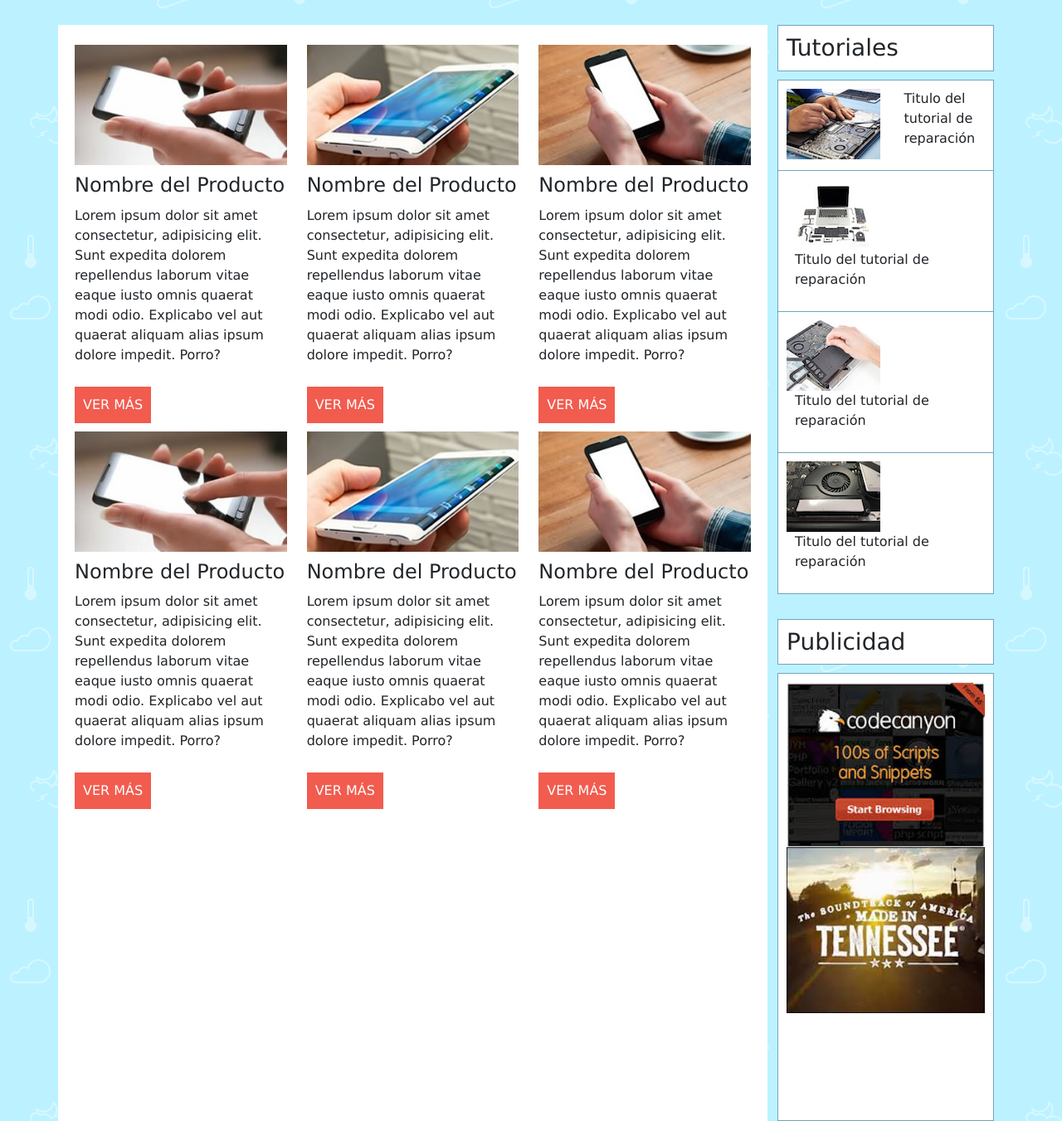
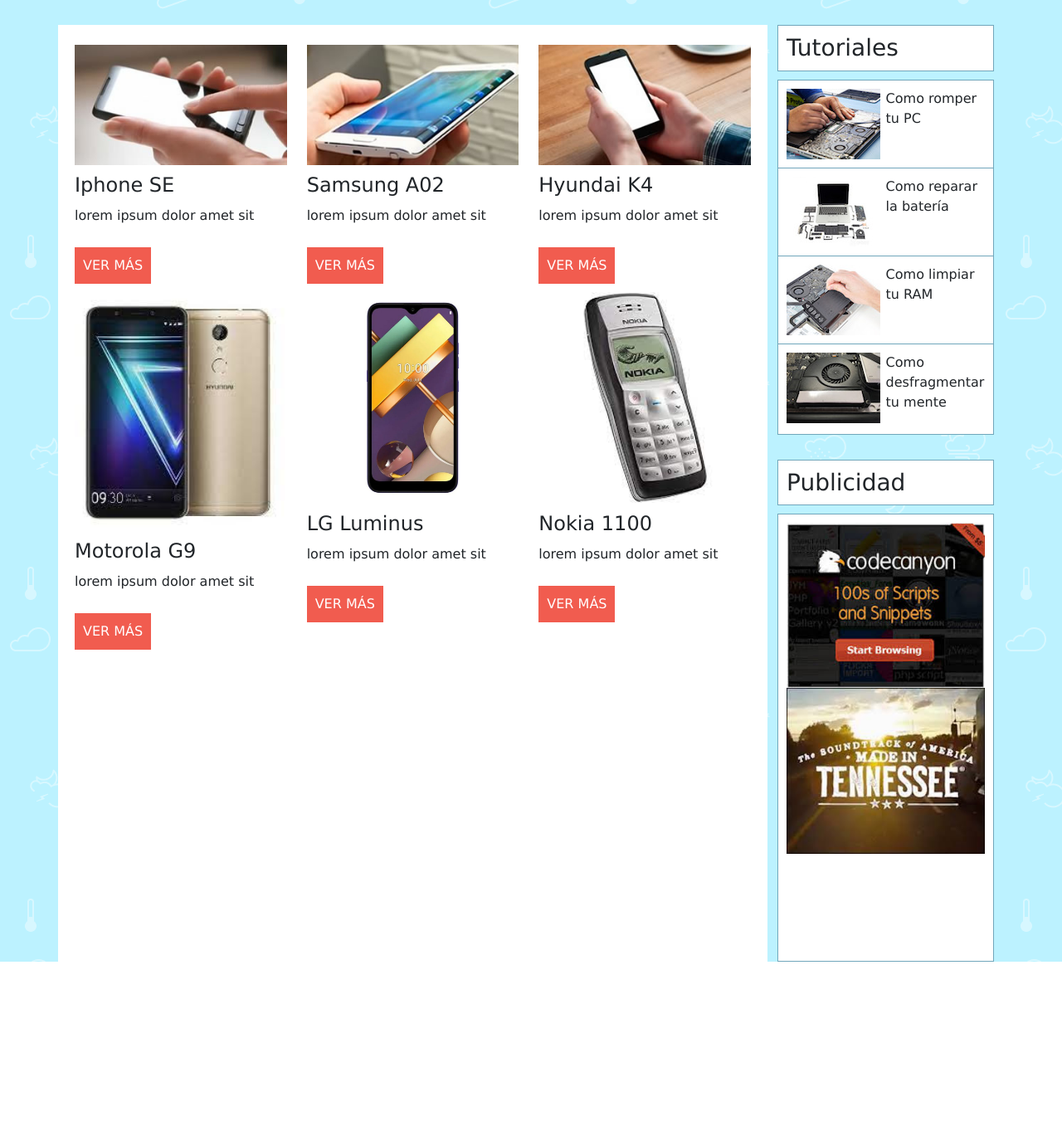
Before and after one commit to formarComision6/craftsy2.0, a Node server app: page / in a window 1280 px wide. Shown: the part 60-1411 px from the top of the page at 83% size. After the commit the page ends 1219 px from the top, so only its background shows below. Run offline with Node 20, Linux system fonts and the light colour scheme.

Commit message:
aplica productos y tutoriales

```diff
--- a/controllers/indexController.js
+++ b/controllers/indexController.js
@@ -1,7 +1,12 @@
+const productos = require('../data/products_db');
+const tutoriales = require('../data/tutorials_db');
+
 module.exports = {
     index : (req,res) => {
         return res.render('index',{
-            title : "Craftsy 2.0"
+            title : "Craftsy 2.0",
+            productos,
+            tutoriales
         })
     }
 }
--- /dev/null
+++ b/data/products.json
@@ -0,0 +1,38 @@
+[
+    {
+        "id" : 1,
+        "title" : "Iphone SE",
+        "description" : "lorem ipsum dolor amet sit",
+        "image" : "img-phone-01.jpg"
+    },
+    {
+        "id" : 2,
+        "title" : "Samsung A02",
+        "description" : "lorem ipsum dolor amet sit",
+        "image" : "img-phone-02.jpg"
+    },
+    {
+        "id" : 3,
+        "title" : "Hyundai K4",
+        "description" : "lorem ipsum dolor amet sit",
+        "image" : "img-phone-03.jpg"
+    },
+    {
+        "id" : 4,
+        "title" : "Motorola G9",
+        "description" : "lorem ipsum dolor amet sit",
+        "image" : "img-phone-04.jpg"
+    },
+    {
+        "id" : 5,
+        "title" : "LG Luminus",
+        "description" : "lorem ipsum dolor amet sit",
+        "image" : "img-phone-05.jpg"
+    },
+    {
+        "id" : 6,
+        "title" : "Nokia 1100",
+        "description" : "lorem ipsum dolor amet sit",
+        "image" : "img-phone-06.jpg"
+    }
+]
--- /dev/null
+++ b/data/products_db.js
@@ -0,0 +1,4 @@
+const fs = require('fs');
+const path = require('path');
+
+module.exports = JSON.parse(fs.readFileSync(path.join(__dirname,'products.json'),'utf-8'));
--- /dev/null
+++ b/data/tutorials.json
@@ -0,0 +1,18 @@
+[
+    {
+        "name": "Como romper tu PC",
+        "image": "aside-01.jpg"
+    },
+    {
+        "name": "Como reparar la batería",
+        "image": "aside-02.jpg"
+    },
+    {
+        "name": "Como limpiar tu RAM",
+        "image": "aside-03.jpg"
+    },
+    {
+        "name": "Como desfragmentar tu mente",
+        "image": "aside-04.jpg"
+    }
+]
--- /dev/null
+++ b/data/tutorials_db.js
@@ -0,0 +1,4 @@
+const fs = require('fs');
+const path = require('path');
+
+module.exports = JSON.parse(fs.readFileSync(path.join(__dirname,'tutorials.json'),'utf-8'));
--- a/public/stylesheets/home.css
+++ b/public/stylesheets/home.css
@@ -2,15 +2,12 @@
     max-width: 1140px;
     margin: 0 auto;
 }
-
-
 
 .home section.productos{
     margin-top: 30px;
     background-color: white;
 
 }
-
 
 
 .home section.productos article img{
--- a/views/index.ejs
+++ b/views/index.ejs
@@ -1,130 +1,45 @@
 <!DOCTYPE html>
 <html lang="en">
 
-<head>
-    <meta charset="UTF-8" />
-    <meta http-equiv="X-UA-Compatible" content="IE=edge" />
-    <meta name="viewport" content="width=device-width, initial-scale=1.0" />
-    <title>Craftsy</title>
-    <link href="https://cdn.jsdelivr.net/npm/bootstrap@5.0.2/dist/css/bootstrap.min.css" rel="stylesheet"
-        integrity="sha384-EVSTQN3/azprG1Anm3QDgpJLIm9Nao0Yz1ztcQTwFspd3yD65VohhpuuCOmLASjC" crossorigin="anonymous" />
-    <link rel="stylesheet" href="/stylesheets/styles.css" />
-</head>
+<%- include('./partials/head')  %>
 
 <body class="home">
-    <header class="container-fluid">
-        <a href="/"><img src="/images/logo.png" alt="" /></a>
-        <nav>
-            <ul class="menu">
-                <li><a href="">smartphones</a></li>
-                <li><a href="">tablets</a></li>
-                <li><a href="">computadoras</a></li>
-            </ul>
-            <ul class="user">
-                <li><a href="/login">login</a></li>
-                <li><a href="/register">registro</a></li>
-            </ul>
-        </nav>
-    </header>
+  <%- include('./partials/header')  %>
+
     <main class="container">
         <div class="row">
             <section class="productos col-12 col-md-8 col-lg-9">
                 <div class="row py-4 px-2">
-                <article class="col-12 col-md-6 col-lg-4">
-                    <img src="/images/img-phone-01.jpg" alt="" />
-                    <h4>Nombre del Producto</h4>
+                  <% productos.forEach(producto => { %>
+                    <article class="col-12 col-md-6 col-lg-4">
+                    <img src="/images/<%= producto.image %>"  class="img-fluid" alt="" />
+                    <h4><%= producto.title %> </h4>
                     <p>
-                        Lorem ipsum dolor sit amet consectetur, adipisicing elit. Sunt
-                        expedita dolorem repellendus laborum vitae eaque iusto omnis
-                        quaerat modi odio. Explicabo vel aut quaerat aliquam alias ipsum
-                        dolore impedit. Porro?
+                        <%= producto.description %>
                     </p>
                     <a href="">ver más</a>
                 </article>
-                <article class="col-12 col-md-6 col-lg-4">
-                    <img src="/images/img-phone-02.jpg" alt="" />
-                    <h4>Nombre del Producto</h4>
-                    <p>
-                        Lorem ipsum dolor sit amet consectetur, adipisicing elit. Sunt
-                        expedita dolorem repellendus laborum vitae eaque iusto omnis
-                        quaerat modi odio. Explicabo vel aut quaerat aliquam alias ipsum
-                        dolore impedit. Porro?
-                    </p>
-                    <a href="">ver más</a>
-                </article>
-                <article class="col-12 col-md-6 col-lg-4">
-                    <img src="/images/img-phone-03.jpg" alt="" />
-                    <h4>Nombre del Producto</h4>
-                    <p>
-                        Lorem ipsum dolor sit amet consectetur, adipisicing elit. Sunt
-                        expedita dolorem repellendus laborum vitae eaque iusto omnis
-                        quaerat modi odio. Explicabo vel aut quaerat aliquam alias ipsum
-                        dolore impedit. Porro?
-                    </p>
-                    <a href="">ver más</a>
-                </article>
-                <article class="col-12 col-md-6 col-lg-4">
-                    <img src="/images/img-phone-01.jpg" alt="" />
-                    <h4>Nombre del Producto</h4>
-                    <p>
-                        Lorem ipsum dolor sit amet consectetur, adipisicing elit. Sunt
-                        expedita dolorem repellendus laborum vitae eaque iusto omnis
-                        quaerat modi odio. Explicabo vel aut quaerat aliquam alias ipsum
-                        dolore impedit. Porro?
-                    </p>
-                    <a href="">ver más</a>
-                </article>
-                <article class="col-12 col-md-6 col-lg-4">
-                    <img src="/images/img-phone-02.jpg" alt="" />
-                    <h4>Nombre del Producto</h4>
-                    <p>
-                        Lorem ipsum dolor sit amet consectetur, adipisicing elit. Sunt
-                        expedita dolorem repellendus laborum vitae eaque iusto omnis
-                        quaerat modi odio. Explicabo vel aut quaerat aliquam alias ipsum
-                        dolore impedit. Porro?
-                    </p>
-                    <a href="">ver más</a>
-                </article>
-                <article class="col-12 col-md-6 col-lg-4">
-                    <img src="/images/img-phone-03.jpg" alt="" />
-                    <h4>Nombre del Producto</h4>
-                    <p>
-                        Lorem ipsum dolor sit amet consectetur, adipisicing elit. Sunt
-                        expedita dolorem repellendus laborum vitae eaque iusto omnis
-                        quaerat modi odio. Explicabo vel aut quaerat aliquam alias ipsum
-                        dolore impedit. Porro?
-                    </p>
-                    <a href="">ver más</a>
-                </article>
+                  <% }) %>
+
+
             </div>
             </section>
             <aside class="col-12 col-md-4 col-lg-3">
                 <section class="tutoriales">
                     <h3>Tutoriales</h3>
-                    <article>
+                    <% tutoriales.forEach(tutorial => { %>
+                      <article>
                         <div class="row">
-                            <div class="col-6">
-                                <img src="/images/aside-01.jpg" alt="" />
+                            <div class="col-5">
+                                <img src="/images/<%= tutorial.image %> " alt="" />
                             </div>
-                            <div class="col-6">
-                                <p>Titulo del tutorial de reparación</p>
+                            <div class="col-7">
+                                <p><%= tutorial.name %> </p>
                             </div>
                         </div>
+                    </article>
+                    <% }) %>
 
-
-                    </article>
-                    <article>
-                        <img src="/images/aside-02.jpg" alt="" />
-                        <p>Titulo del tutorial de reparación</p>
-                    </article>
-                    <article>
-                        <img src="/images/aside-03.jpg" alt="" />
-                        <p>Titulo del tutorial de reparación</p>
-                    </article>
-                    <article>
-                        <img src="/images/aside-04.jpg" alt="" />
-                        <p>Titulo del tutorial de reparación</p>
-                    </article>
                 </section>
                 <section class="publicidad">
                     <h3>Publicidad</h3>
--- /dev/null
+++ b/views/partials/head.ejs
@@ -0,0 +1,9 @@
+<head>
+    <meta charset="UTF-8" />
+    <meta http-equiv="X-UA-Compatible" content="IE=edge" />
+    <meta name="viewport" content="width=device-width, initial-scale=1.0" />
+    <title>Craftsy</title>
+    <link href="https://cdn.jsdelivr.net/npm/bootstrap@5.0.2/dist/css/bootstrap.min.css" rel="stylesheet"
+        integrity="sha384-EVSTQN3/azprG1Anm3QDgpJLIm9Nao0Yz1ztcQTwFspd3yD65VohhpuuCOmLASjC" crossorigin="anonymous" />
+    <link rel="stylesheet" href="/stylesheets/styles.css" />
+</head>
--- /dev/null
+++ b/views/partials/header.ejs
@@ -0,0 +1,14 @@
+<header class="container-fluid">
+    <a href="/"><img src="/images/logo.png" alt="" /></a>
+    <nav>
+        <ul class="menu">
+            <li><a href="">smartphones</a></li>
+            <li><a href="">tablets</a></li>
+            <li><a href="">computadoras</a></li>
+        </ul>
+        <ul class="user">
+            <li><a href="/login">login</a></li>
+            <li><a href="/register">registro</a></li>
+        </ul>
+    </nav>
+</header>
```
Also changed, not shown: views/login.ejs (added, +63 -0 lines), views/register.ejs (added, +143 -0 lines), public/images/img-phone-04.jpg (added), public/images/img-phone-05.jpg (added), public/images/img-phone-06.jpg (added), views/partials/footer.ejs (added).
